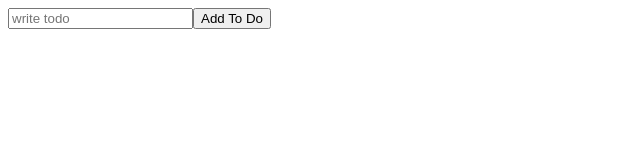
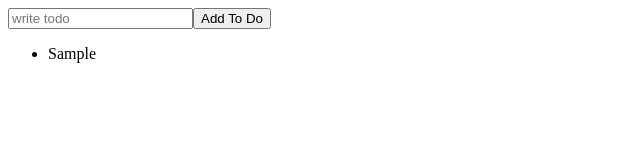
Before and after one commit to chan8632/cra_first, a React (Create React App) app: page / in a window 1280 px wide. Both pictures are taken after typing "Sample" into the empty fields and a click on the button "Add To Do". Shown: the top 160 px of the page, without its empty margins (0-640 px from the left). Built offline with nearby package versions, Linux system fonts and the light colour scheme.

Commit message:
6 1 to do list part two

```diff
--- a/src/App.js
+++ b/src/App.js
@@ -11,6 +11,12 @@ function App() {
     if (toDo === "") return;
     setToDo("");
     setToDos((currentArray) => [toDo, ...currentArray]);
+    console.log(toDos);
+    console.log(
+      toDos.map((items, idx) => {
+        return <li key={idx}>{items}</li>;
+      })
+    );
   };
   return (
     <div>
@@ -22,6 +28,11 @@ function App() {
           placeholder="write todo"
         />
         <button>Add To Do</button>
+        <ul>
+          {toDos.map((items, idx) => {
+            return <li key={idx}>{items}</li>;
+          })}
+        </ul>
       </form>
     </div>
   );
```
